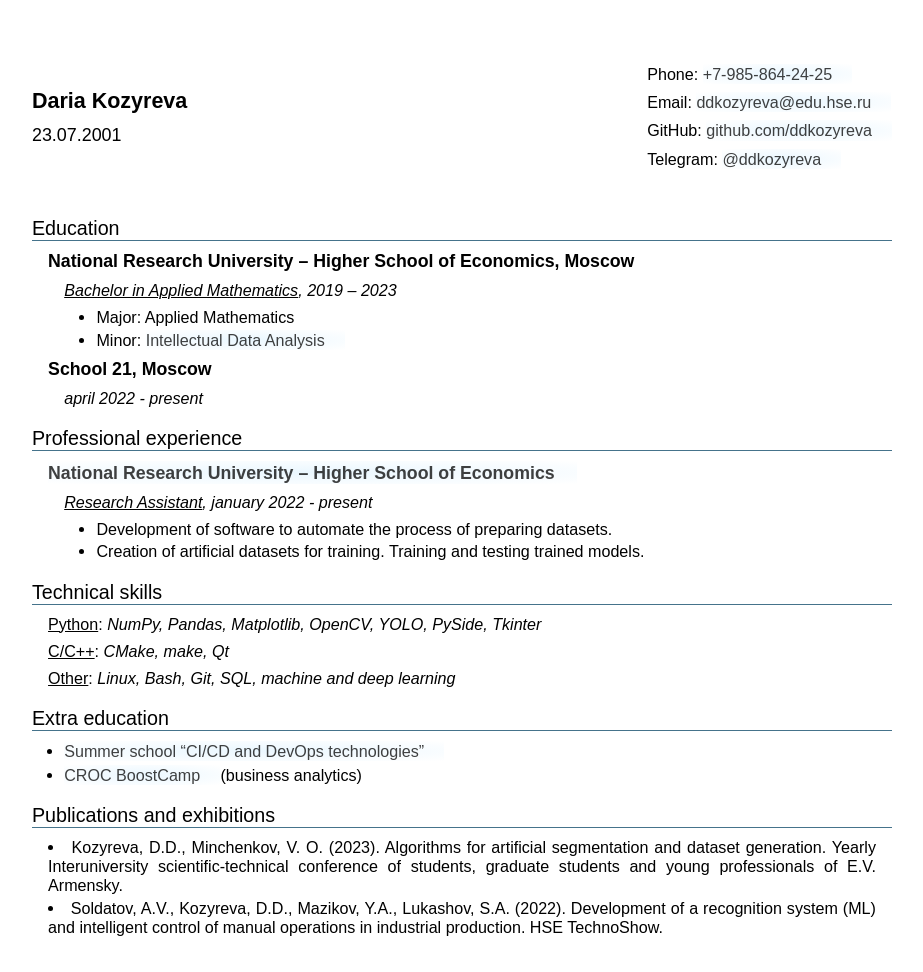
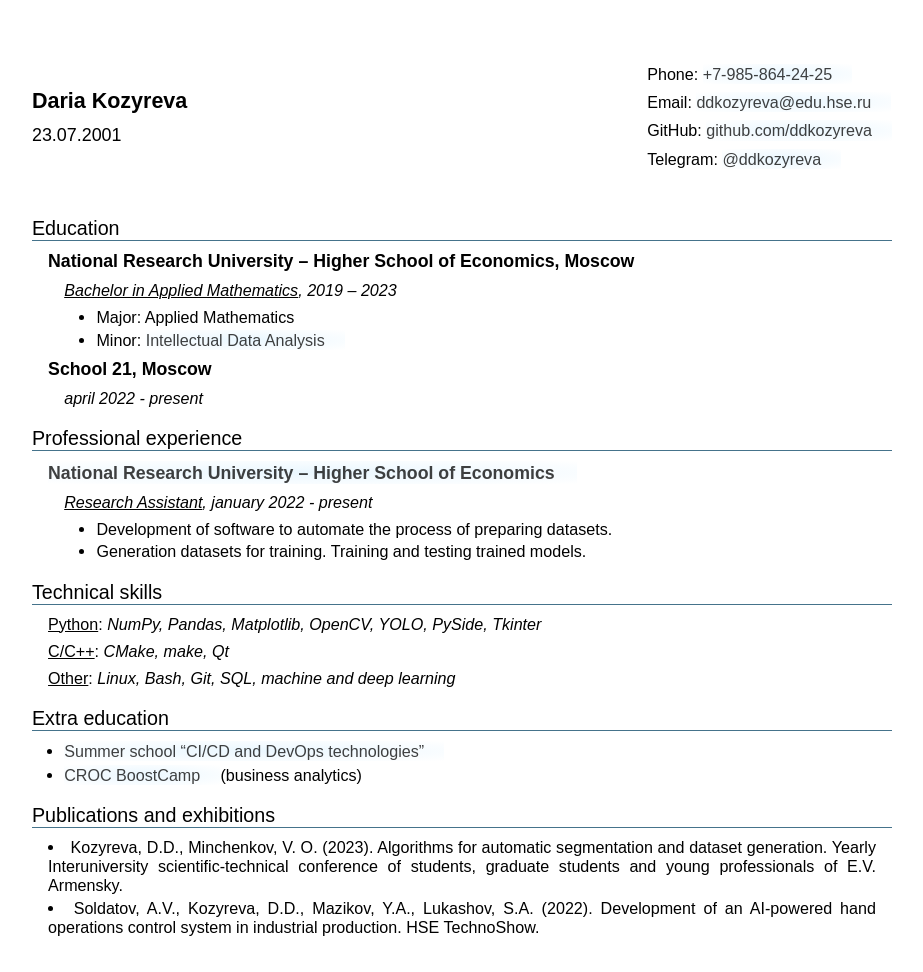
Before and after one commit to ddkozyreva/ddkozyreva.github.io, a plain HTML site: page index.html in a window 1280 px wide. Shown: the whole page, without its empty margins (178-1101 px from the left). Drawn offline with Linux system fonts and the light colour scheme.

Commit message:
update few strings

```diff
--- a/index.html
+++ b/index.html
@@ -5,7 +5,6 @@
     <meta charset="UTF-8">
     <meta name="viewport" content="width=device-width, initial-scale=1.0">
     <title>Resume</title>
-    <!-- <link rel="shortcut icon" href="https://raw.githubusercontent.com/ISPlatonov/CV/master/images/icons/CV_icon.ico" type="image/png"> -->
     <style type="text/css">
         *,
         ::after,
@@ -72,13 +71,8 @@
         a {
             color: rgba(00,00,00,0.75);
             text-decoration: none;
-            /*white-space: nowrap;*/
 
             cursor: pointer;
-
-            /*box-shadow: 5px 5px 8px 1px rgba(00,00,00,0.2);*/
-            /*text-shadow: 2px 2px 2px rgba(00,00,00,0.2);*/
-            /*filter: drop-shadow(.1em .1em .1em rgba(00,00,00,0.2));*/
 
             transition: filter .5s, transform .5s;
             display: inline-block;
@@ -92,15 +86,13 @@
             text-shadow: none;
             box-shadow: none;
             filter: drop-shadow(.1em .1em .1em rgba(00,00,00,0.2));
-            transition: all 0.5s; /*надо убрать изменение размера*/
-            /*background-color: burlywood;*/
+            transition: all 0.5s;
             transform: translateY(-.06em);
             background: transparent;
         }
 
         a:after {
             margin-left: 0.25em;
-            /* background-image: url(https://raw.githubusercontent.com/ISPlatonov/CV/master/images/icons/link_icon.svg); */
             background-size: cover;
             display: inline-block;
             width: 1em;
@@ -112,30 +104,6 @@
             filter: inherit;
             transition: inherit;
         }
-
-        /* a[href*="https://www.linkedin.com"]::after {
-            background-image: url(https://raw.githubusercontent.com/ISPlatonov/CV/master/images/icons/link_LinkedIn.svg);
-        }
-
-        a[href*="https://github.com"]::after {
-            background-image: url(https://raw.githubusercontent.com/ISPlatonov/CV/master/images/icons/link_GitHub.svg);
-        }
-
-        a[href*="https://hh.ru"]::after {
-            background-image: url(https://raw.githubusercontent.com/ISPlatonov/CV/master/images/icons/link_hh.svg);
-        }
-
-        a[href*="mailto:"]::after {
-            background-image: url(https://raw.githubusercontent.com/ISPlatonov/CV/master/images/icons/link_mail.svg);
-        }
-
-        a[href*="https://git.miem.hse.ru"]::after {
-            background-image: url(https://raw.githubusercontent.com/ISPlatonov/CV/master/images/icons/link_gitlab.svg);
-        }
-
-        a[href*="https://t.me"]::after {
-            background-image: url(https://raw.githubusercontent.com/ISPlatonov/CV/master/images/icons/link_Telegram.svg);
-        } */
 
         hl {
             font-size: 1.1em;
@@ -237,9 +205,6 @@
                 <p>
                     GitHub: <a href="https://github.com/ddkozyreva" target="_blank">github.com/ddkozyreva</a>
                 </p>
-                <!-- <p>
-                    LinkedIn: <a href="https://www.linkedin.com/in/isplatonov/" target="_blank">linkedin.com/in/isplatonov</a>
-                </p> -->
                 <p>
                     Telegram: <a href="https://t.me/ddkozyreva" target="_blank">@ddkozyreva</a>
                 </p>
@@ -250,7 +215,6 @@
         <content class="smaller">
             <h><b>National Research University – Higher School of Economics, Moscow</b></h>
             <content>
-                <!--: completed Computer Network Design, Network Video Technologies, Web Development and other courses.-->
                 <p><i><u>Bachelor in Applied Mathematics</u>, 2019 – 2023</i></p>
                 <content>
                     <ul class="round">
@@ -273,7 +237,7 @@
                 <content>
                     <ul class="round">
                         <li>Development of software to automate the process of preparing datasets.</li>
-                        <li>Creation of artificial datasets for training. Training and testing trained models.</li>
+                        <li>Generation datasets for training. Training and testing trained models.</li>
                     </ul>
                 </content>
             </content>
@@ -303,11 +267,11 @@
         <hl>Publications and exhibitions</hl>
         <content class="smaller">
             <li>Kozyreva, D.D., Minchenkov, V. O. (2023).
-                Algorithms for artificial segmentation and dataset generation.
+                Algorithms for automatic segmentation and dataset generation.
                 Yearly Interuniversity scientific-technical conference of students, graduate students and young professionals of E.V. Armensky.
             </li>
             <li>Soldatov, A.V., Kozyreva, D.D., Mazikov, Y.A., Lukashov, S.A. (2022).
-                Development of a recognition system (ML) and intelligent control of manual operations in industrial production.
+                Development of an AI-powered hand operations control system in industrial production.    <!--AI-powered hand operations control system.-->
                 HSE TechnoShow.</a></li>
             <!-- <li>Soldatov, A.V., Kozyreva, D.D., Mazikov, Y.A., Lukashov, S.A. (2022).
                 Study of methods for background segmentation in image.
```
